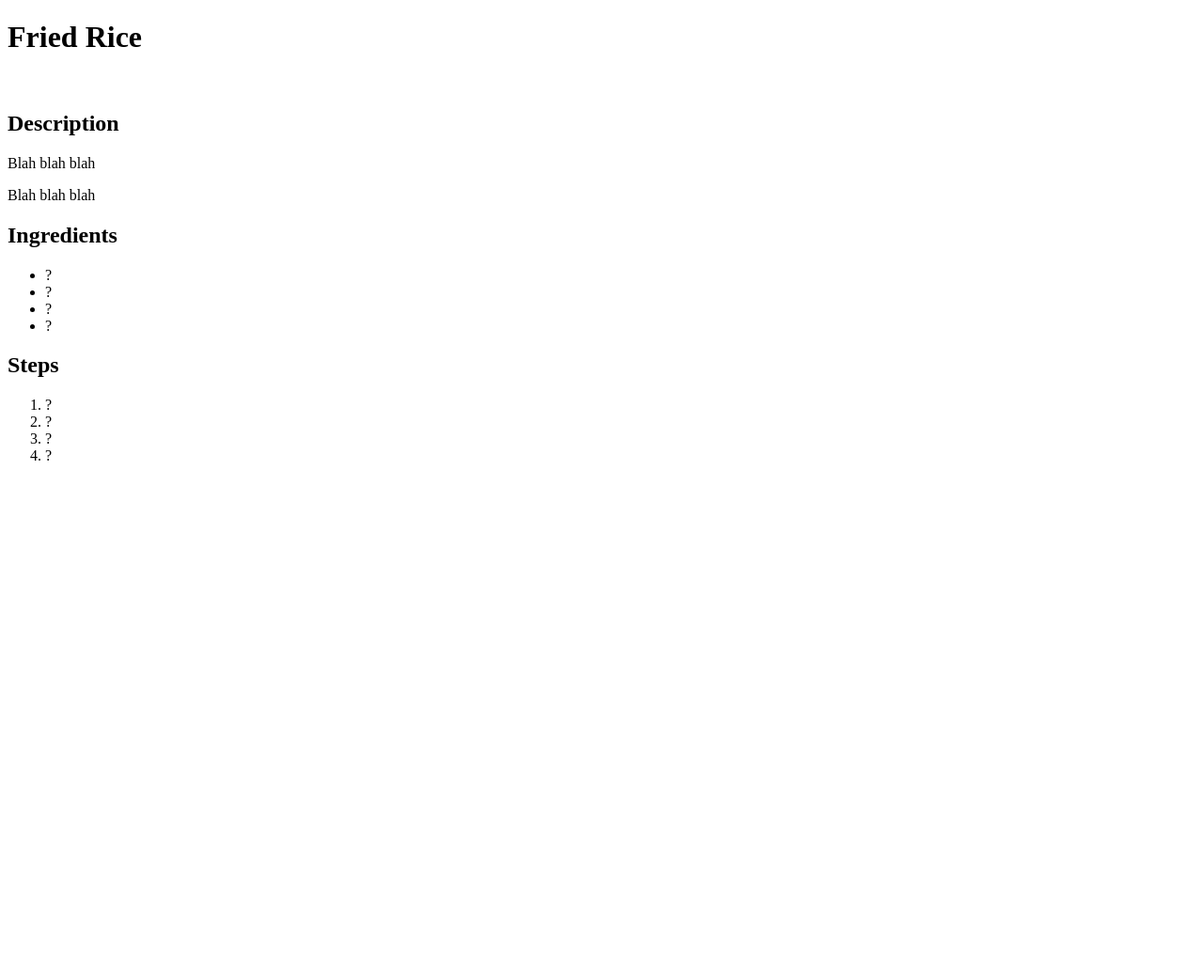
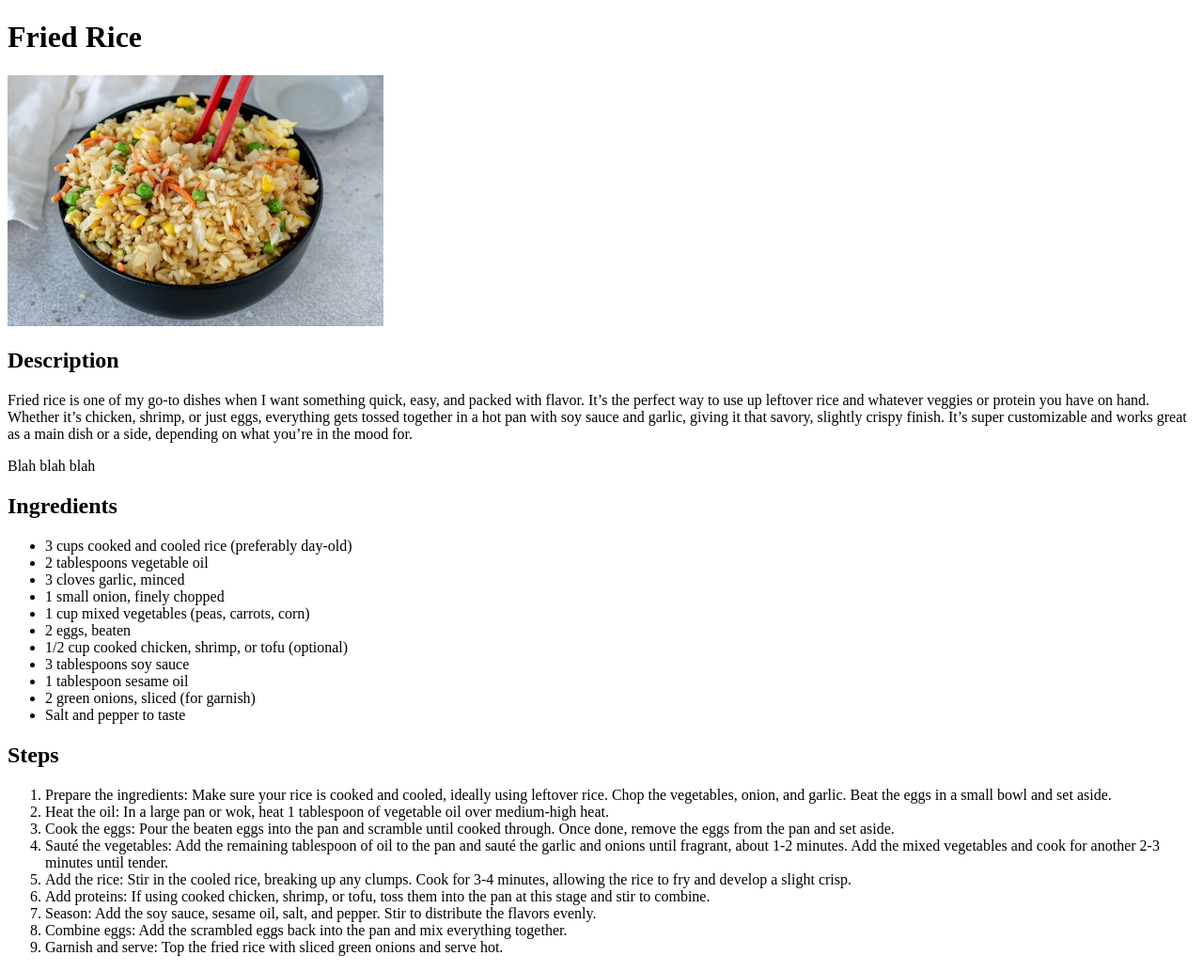
Before and after one commit to DC-donuts/odin-recipes, a plain HTML site: page recipes/friedrice.html in a window 1280 px wide. Shown: the whole page at 94% size. Before the commit the page ends 800 px from the top, so only its background shows below. Drawn offline with Linux system fonts and the light colour scheme.

Commit message:
Add text/img into friedrice.hmtl
added picture into img directory
used a rel path to add pic into friedrice.html
added description, ingredients, and steps text to friedrice.html

```diff
--- a/recipes/friedrice.html
+++ b/recipes/friedrice.html
@@ -7,24 +7,45 @@
 
     <body>
         <h1>Fried Rice</h1>
-         <p><img src="" alt=""></p>
+         <p><img src="../img/friedrice.webp" width="400" alt="Yummy Fried Rice"></p>
          <p><h2>Description</h2></p>
-         <p>Blah blah blah</p>
+         <p>Fried rice is one of my go-to dishes when I want something quick, easy, and packed with flavor. It’s the perfect way to use up leftover rice and whatever veggies or protein you have on hand. Whether it’s chicken, shrimp, or just eggs, everything gets tossed together in a hot pan with soy sauce and garlic, giving it that savory, slightly crispy finish. It’s super customizable and works great as a main dish or a side, depending on what you’re in the mood for.</p>
          <p>Blah blah blah</p>
          <h2>Ingredients</h2>
             <ul>
-                <li>?</li>
-                <li>?</li>
-                <li>?</li>
-                <li>?</li>
+                <li>3 cups cooked and cooled rice (preferably day-old)</li>
+                <li>2 tablespoons vegetable oil</li>
+                <li>3 cloves garlic, minced</li>
+                <li>1 small onion, finely chopped</li>
+                <li>1 cup mixed vegetables (peas, carrots, corn)</li>
+                <li>2 eggs, beaten</li>
+                <li>1/2 cup cooked chicken, shrimp, or tofu (optional)</li>
+                <li>3 tablespoons soy sauce</li>
+                <li>1 tablespoon sesame oil</li>
+                <li>2 green onions, sliced (for garnish)</li>
+                <li>Salt and pepper to taste</li>
             </ul>
 
             <h2>Steps</h2>
                 <ol>
-                    <li>?</li>
-                    <li>?</li>
-                    <li>?</li>
-                    <li>?</li>
+                    <li>Prepare the ingredients: Make sure your rice is cooked and cooled, ideally using leftover rice. Chop the vegetables, onion, and garlic. Beat the eggs in a small bowl and set aside.</li>
+
+                    <li>Heat the oil: In a large pan or wok, heat 1 tablespoon of vegetable oil over medium-high heat.</li>
+
+                    <li>Cook the eggs: Pour the beaten eggs into the pan and scramble until cooked through. Once done, remove the eggs from the pan and set aside.</li>
+
+                    <li>Sauté the vegetables: Add the remaining tablespoon of oil to the pan and sauté the garlic and onions until fragrant, about 1-2 minutes. Add the mixed vegetables and cook for another 2-3 minutes until tender.</li>
+
+                    <li>Add the rice: Stir in the cooled rice, breaking up any clumps. Cook for 3-4 minutes, allowing the rice to fry and develop a slight crisp.
+                    </li>
+
+                    <li>Add proteins: If using cooked chicken, shrimp, or tofu, toss them into the pan at this stage and stir to combine.</li>
+
+                    <li>Season: Add the soy sauce, sesame oil, salt, and pepper. Stir to distribute the flavors evenly.</li>
+
+                    <li>Combine eggs: Add the scrambled eggs back into the pan and mix everything together.</li>
+
+                    <li>Garnish and serve: Top the fried rice with sliced green onions and serve hot.</li>
                 </ol>
     </body>
 </html>
```
Also changed, not shown: img/friedrice.webp (added).
